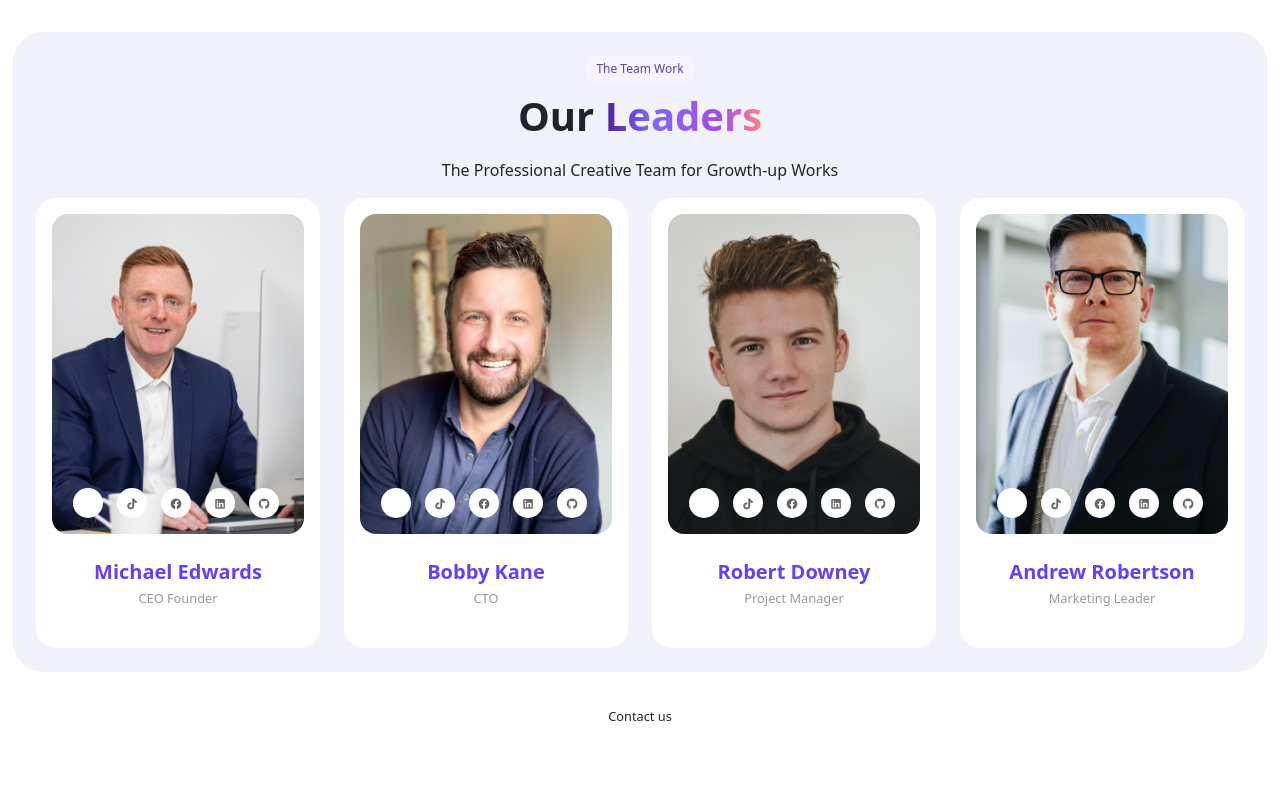
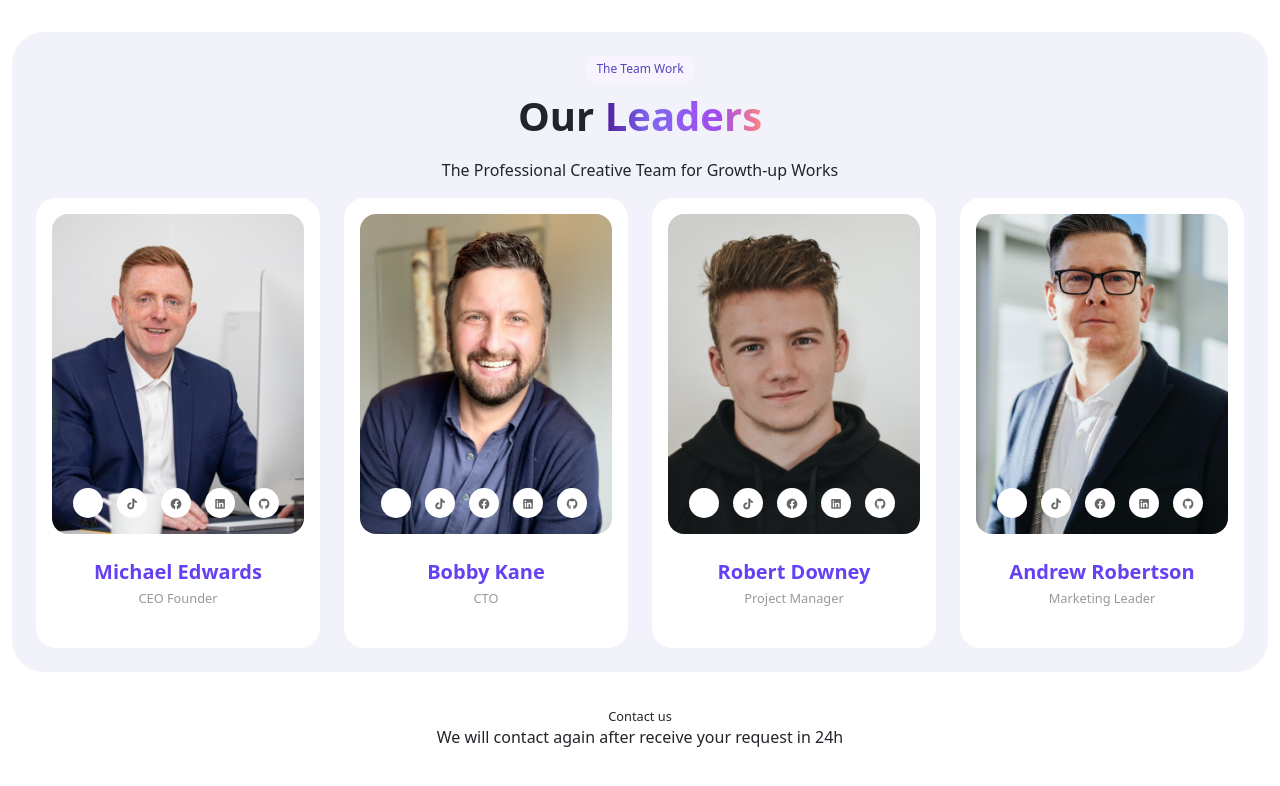
Before and after one commit to mehulrajdev/AboutProject, a React (Vite) app: page / in a window 1280 px wide. Shown: the top 786 px of the page. Built offline with nearby package versions, Linux system fonts and the light colour scheme.

Commit message:
updated ContactPage

```diff
--- a/src/Component/Contact.jsx
+++ b/src/Component/Contact.jsx
@@ -9,7 +9,7 @@ const Contact = () => {
           <div className="text-center mb-40 style-4">
             <small>Contact us</small>
             <h2></h2>
-            <p></p>
+            <p>We will contact again after receive your request in 24h</p>
           </div>
           <div></div>
         </div>
```
